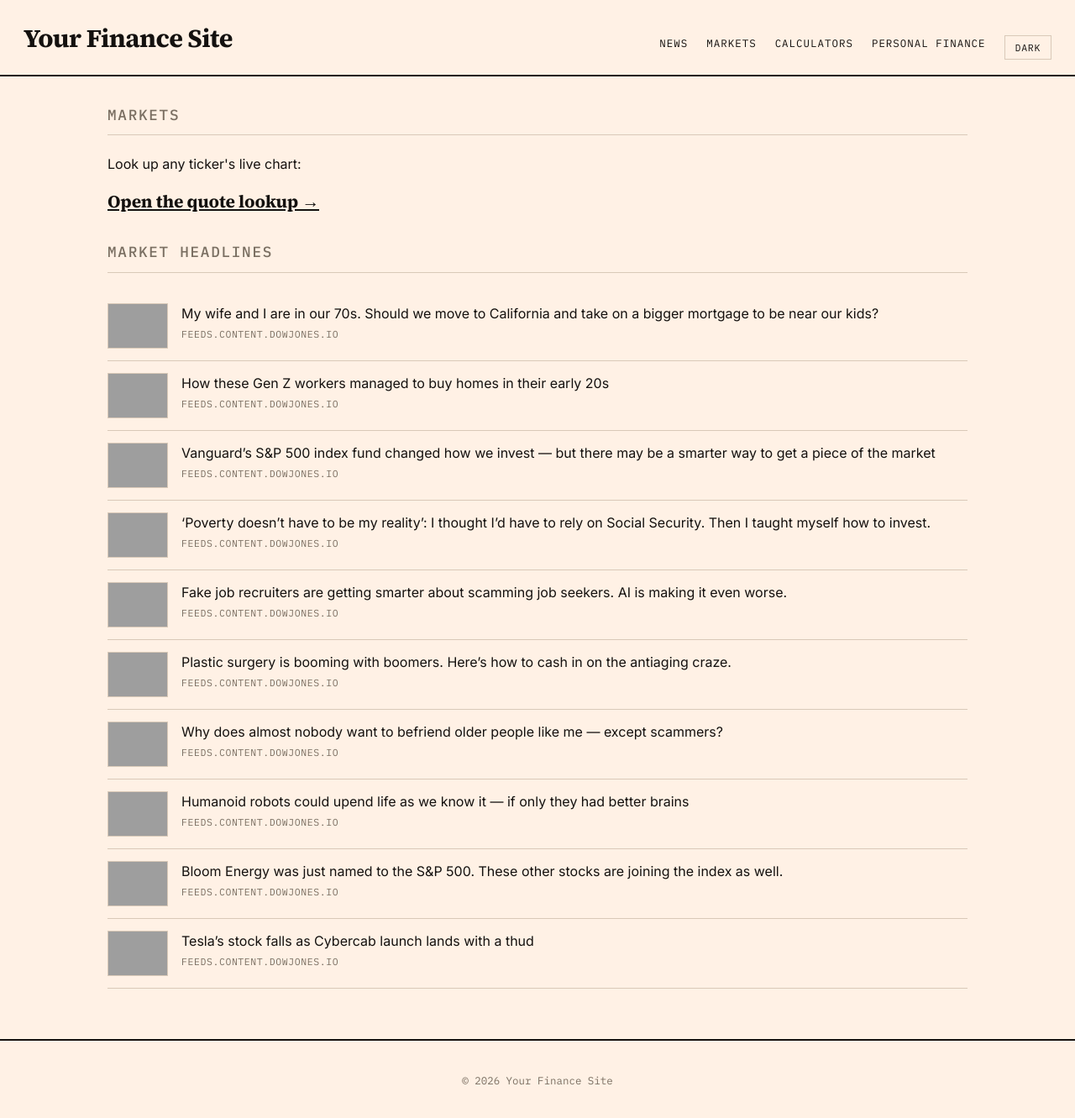
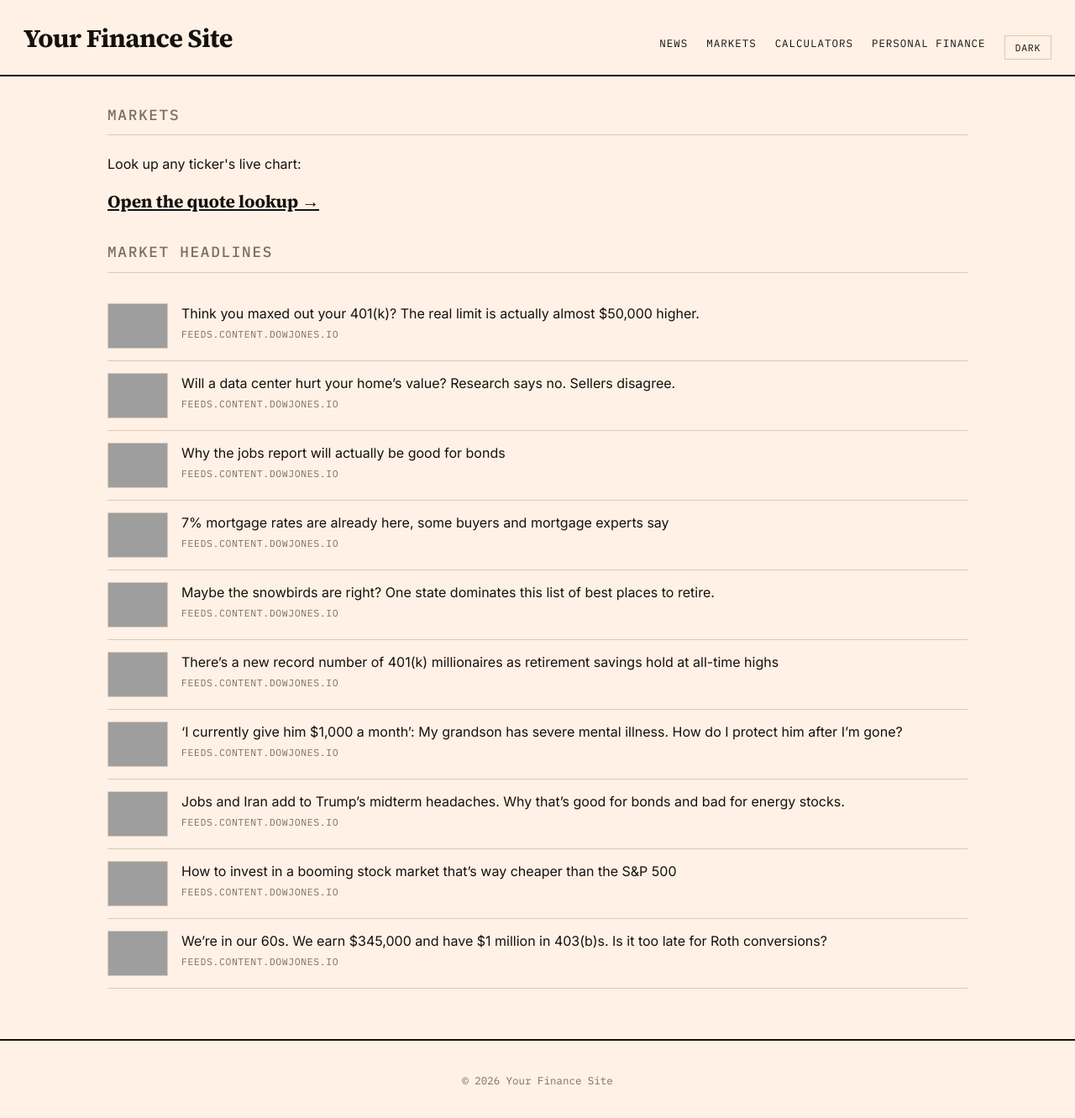
Before and after one commit to GlobTechCo/globtechco.github.io, a Jekyll site: the page built from markets.html, in a window 1280 px wide, cut to the strip 0-1335 px from the top of the page. Shown: the top 1331 px of the strip at 84% size. Built offline with Jekyll 4.4.1, drawn with Linux system fonts in a browser that asks for light colours; a script that is not in the unit is left out; grey boxes are pictures that could not be loaded.

Commit message:
Auto-content update 2026-09-05

```diff
--- a/_data/aggregator.yml
+++ b/_data/aggregator.yml
@@ -1,50 +1,50 @@
-- title: "My wife and I are in our 70s. Should we move to California and take on a bigger mortgage to be near our kids?"
-  link: "https://www.marketwatch.com/story/my-wife-and-i-are-in-our-70s-should-we-move-to-california-and-take-on-a-bigger-mortgage-to-be-near-our-kids-1d619084?mod=mw_rss_topstories"
+- title: "Think you maxed out your 401(k)? The real limit is actually almost $50,000 higher."
+  link: "https://www.marketwatch.com/story/think-you-maxed-out-your-401-k-the-real-limit-is-actually-almost-50-000-higher-217a89ee?mod=mw_rss_topstories"
   source: "feeds.content.dowjones.io"
-  pubdate: "Sat, 05 Sep 2026 14:00:00 GMT"
-  image: "https://images.mktw.net/im-89138177"
-- title: "How these Gen Z workers managed to buy homes in their early 20s"
-  link: "https://www.marketwatch.com/story/how-these-homeowners-pulled-off-buying-a-house-in-their-early-20s-7b2baf84?mod=mw_rss_topstories"
+  pubdate: "Sat, 05 Sep 2026 18:59:00 GMT"
+  image: "https://images.mktw.net/im-30294956"
+- title: "Will a data center hurt your home\u2019s value? Research says no. Sellers disagree."
+  link: "https://www.marketwatch.com/story/will-a-data-center-hurt-your-homes-value-research-says-no-sellers-disagree-7017ace4?mod=mw_rss_topstories"
   source: "feeds.content.dowjones.io"
-  pubdate: "Sat, 05 Sep 2026 13:55:00 GMT"
-  image: "https://images.mktw.net/im-84214823"
-- title: "Vanguard\u2019s S&P 500 index fund changed how we invest \u2014 but there may be a smarter way to get a piece of the market"
-  link: "https://www.marketwatch.com/story/vanguards-s-p-500-index-fund-changed-how-we-invest-but-there-may-be-a-smarter-way-to-get-into-the-market-a54a612c?mod=mw_rss_topstories"
+  pubdate: "Sat, 05 Sep 2026 18:42:00 GMT"
+  image: "https://images.mktw.net/im-54831986"
+- title: "Why the jobs report will actually be good for bonds"
+  link: "https://www.marketwatch.com/story/why-the-jobs-report-will-actually-be-good-for-bonds-eb062fda?mod=mw_rss_topstories"
   source: "feeds.content.dowjones.io"
-  pubdate: "Sat, 05 Sep 2026 13:35:00 GMT"
-  image: "https://images.mktw.net/im-76707831"
-- title: "\u2018Poverty doesn\u2019t have to be my reality\u2019: I thought I\u2019d have to rely on Social Security. Then I taught myself how to invest."
-  link: "https://www.marketwatch.com/story/i-didnt-know-what-i-didnt-know-i-thought-id-have-to-depend-on-social-security-then-i-taught-myself-how-to-invest-0129870b?mod=mw_rss_topstories"
+  pubdate: "Sat, 05 Sep 2026 18:26:00 GMT"
+  image: "https://images.mktw.net/im-07282773"
+- title: "7% mortgage rates are already here, some buyers and mortgage experts say"
+  link: "https://www.marketwatch.com/story/7-mortgage-rates-are-already-here-some-buyers-mortgage-experts-say-c51a7e04?mod=mw_rss_topstories"
   source: "feeds.content.dowjones.io"
-  pubdate: "Sat, 05 Sep 2026 13:01:00 GMT"
-  image: "https://images.mktw.net/im-10854269"
-- title: "Fake job recruiters are getting smarter about scamming job seekers. AI is making it even worse."
-  link: "https://www.marketwatch.com/story/fake-job-recruiters-are-getting-smarter-about-scamming-job-seekers-ai-is-making-it-even-worse-7cbc4cac?mod=mw_rss_topstories"
+  pubdate: "Sat, 05 Sep 2026 18:09:00 GMT"
+  image: "https://images.mktw.net/im-03183428"
+- title: "Maybe the snowbirds are right? One state dominates this list of best places to retire."
+  link: "https://www.marketwatch.com/story/maybe-the-snowbirds-are-right-one-state-dominates-this-list-of-best-places-to-retire-ab506160?mod=mw_rss_topstories"
   source: "feeds.content.dowjones.io"
-  pubdate: "Sat, 05 Sep 2026 13:00:00 GMT"
-  image: "https://images.mktw.net/im-51710110"
-- title: "Plastic surgery is booming with boomers. Here\u2019s how to cash in on the antiaging craze."
-  link: "https://www.marketwatch.com/story/plastic-surgery-is-booming-with-boomers-heres-how-to-cash-in-on-the-antiaging-craze-7f1ea891?mod=mw_rss_topstories"
+  pubdate: "Sat, 05 Sep 2026 17:26:00 GMT"
+  image: "https://images.mktw.net/im-79403932"
+- title: "There\u2019s a new record number of 401(k) millionaires as retirement savings hold at all-time highs"
+  link: "https://www.marketwatch.com/story/theres-a-new-record-number-of-401-k-millionaires-as-retirement-savings-hold-at-all-time-highs-94f2c520?mod=mw_rss_topstories"
   source: "feeds.content.dowjones.io"
-  pubdate: "Sat, 05 Sep 2026 12:30:00 GMT"
-  image: "https://images.mktw.net/im-96251716"
-- title: "Why does almost nobody want to befriend older people like me \u2014 except scammers?"
-  link: "https://www.marketwatch.com/story/why-does-almost-nobody-want-to-befriend-older-people-like-me-except-scammers-fda849d1?mod=mw_rss_topstories"
+  pubdate: "Sat, 05 Sep 2026 17:01:00 GMT"
+  image: "https://images.mktw.net/im-91155215"
+- title: "\u2018I currently give him $1,000 a month\u2019: My grandson has severe mental illness. How do I protect him after I\u2019m gone?"
+  link: "https://www.marketwatch.com/story/im-desperately-trying-to-plan-ahead-im-leaving-everything-to-my-grandson-who-has-severe-mental-illness-how-can-i-protect-him-d8df2646?mod=mw_rss_topstories"
   source: "feeds.content.dowjones.io"
-  pubdate: "Sat, 05 Sep 2026 12:00:00 GMT"
-  image: "https://images.mktw.net/im-39792082"
-- title: "Humanoid robots could upend life as we know it \u2014\u00a0if only they had better brains"
-  link: "https://www.marketwatch.com/story/humanoid-robots-could-upend-life-as-we-know-it-if-only-they-had-better-brains-4eee42eb?mod=mw_rss_topstories"
+  pubdate: "Sat, 05 Sep 2026 17:00:00 GMT"
+  image: "https://images.mktw.net/im-87943806"
+- title: "Jobs and Iran add to Trump\u2019s midterm headaches. Why that\u2019s good for bonds and bad for energy stocks."
+  link: "https://www.marketwatch.com/story/jobs-and-iran-add-to-trumps-midterm-headaches-why-thats-good-for-bonds-and-bad-for-energy-stocks-551cb765?mod=mw_rss_topstories"
   source: "feeds.content.dowjones.io"
-  pubdate: "Sat, 05 Sep 2026 12:00:00 GMT"
-  image: "https://images.mktw.net/im-35915507"
-- title: "Bloom Energy was just named to the S&P 500. These other stocks are joining the index as well."
-  link: "https://www.marketwatch.com/story/s-p-500-changes-are-coming-soon-these-stocks-could-be-named-to-the-index-today-2d0d7c14?mod=mw_rss_topstories"
+  pubdate: "Sat, 05 Sep 2026 16:34:00 GMT"
+  image: "https://images.mktw.net/im-89932408"
+- title: "How to invest in a booming stock market that\u2019s way cheaper than the S&P 500"
+  link: "https://www.marketwatch.com/story/how-to-invest-in-a-booming-stock-market-thats-way-cheaper-than-the-s-p-500-b2f5ef5d?mod=mw_rss_topstories"
   source: "feeds.content.dowjones.io"
-  pubdate: "Fri, 04 Sep 2026 21:46:00 GMT"
-  image: "https://images.mktw.net/im-48239036"
-- title: "Tesla\u2019s stock falls as Cybercab launch lands with a thud"
-  link: "https://www.marketwatch.com/story/teslas-stock-falls-as-cybercab-launch-lands-with-a-thud-1108376b?mod=mw_rss_topstories"
+  pubdate: "Sat, 05 Sep 2026 16:12:00 GMT"
+  image: "https://images.mktw.net/im-36862352"
+- title: "We\u2019re in our 60s. We earn $345,000 and have $1 million in 403(b)s. Is it too late for Roth conversions?"
+  link: "https://www.marketwatch.com/story/were-in-our-60s-my-wife-and-i-have-345-000-in-annual-pensions-and-1-million-in-403-b-s-is-it-too-late-for-roth-conversions-5df35d42?mod=mw_rss_topstories"
   source: "feeds.content.dowjones.io"
-  pubdate: "Fri, 04 Sep 2026 20:18:00 GMT"
-  image: "https://images.mktw.net/im-46697140"
+  pubdate: "Sat, 05 Sep 2026 16:00:00 GMT"
+  image: "https://images.mktw.net/im-73906186"
```
